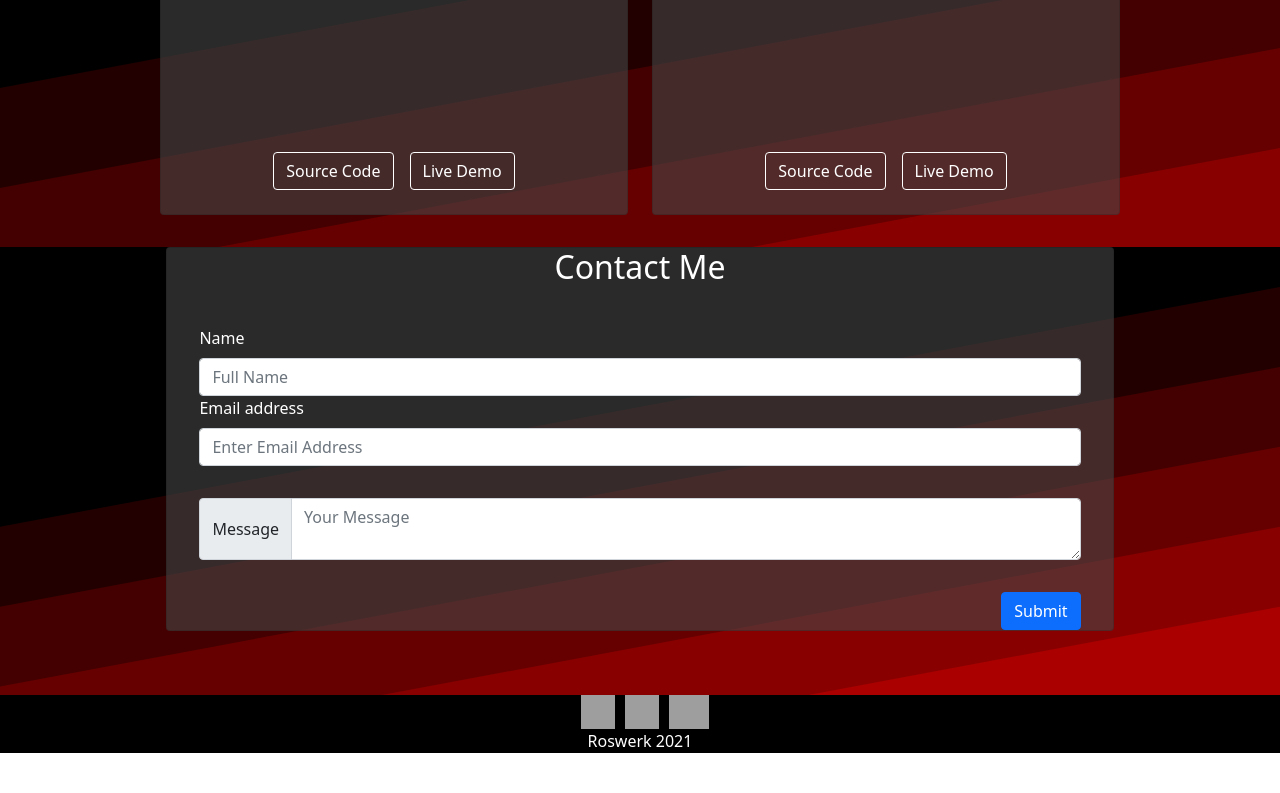
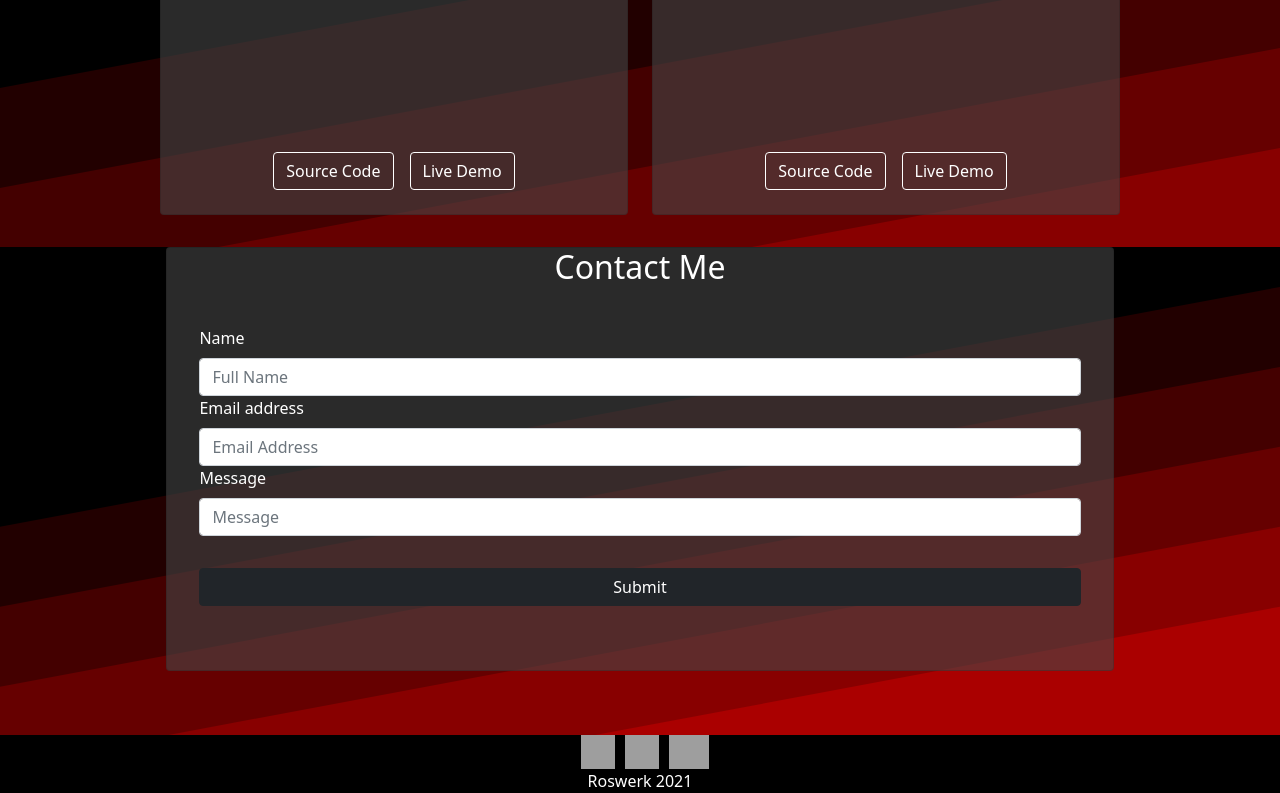
Before and after one commit to roswerk/Portfolio, a React (Create React App) app: page / in a window 1280 px wide. Shown: the part 7309-8102 px from the top of the page. Before the commit the page ends 8062 px from the top, so only its background shows below. Built offline with nearby package versions, Linux system fonts and the light colour scheme; grey boxes are pictures that could not be loaded.

Commit message:
Refactoring contact-form

```diff
--- a/src/components/contactMe/ContactMe.js
+++ b/src/components/contactMe/ContactMe.js
@@ -13,6 +13,7 @@ function ContactMe() {
 
         <Form
           className="formContent"
+          target="_blank"
           action="https://formsubmit.co/0bce47247151822ce9e9df09a6952496"
           method="POST"
         >
@@ -20,13 +21,12 @@ function ContactMe() {
             <Form.Group
               className="mb-3"
               controlId="formBasicEmail"
-              target="_blank"
               className="emailAddress"
             >
               <Form.Label>Email address</Form.Label>
               <Form.Control
                 type="email"
-                placeholder="Enter Email Address"
+                placeholder="Email Address"
                 name="email"
                 required
               />
@@ -46,23 +46,29 @@ function ContactMe() {
                 required
               />
             </Form.Group>
-          </div>
 
-          <div className="textbox">
-            <InputGroup>
-              <InputGroup.Text>Message</InputGroup.Text>
-              <FormControl
-                as="textarea"
-                aria-label="With textarea"
-                className="messageholder"
-                placeholder="Your Message"
+            <Form.Group
+              className="mb-3"
+              controlId="formBasicMessage"
+              className="message"
+            >
+              <Form.Label>Message</Form.Label>
+              <Form.Control
+                type="text"
                 name="message"
+                class="form-control"
+                placeholder="Message"
                 required
               />
-            </InputGroup>
+            </Form.Group>
 
             <div className="contactBtn">
-              <Button variant="primary" type="submit" className="contactButton">
+              <Button
+                variant="dark"
+                type="submit"
+                className="contactButton"
+                target="_blank"
+              >
                 Submit
               </Button>
             </div>
--- a/src/components/contactMe/contactMe.css
+++ b/src/components/contactMe/contactMe.css
@@ -30,7 +30,6 @@ order: 1;
 .message{
   display: flex;
   flex-direction: column;
-
   order: 3;
 }
 
@@ -43,6 +42,10 @@ order: 1;
 .contactBtn{
 text-align: right;
 margin-top: 2rem;
+margin-bottom: 2rem;
+display: flex;
+flex-direction: column;
+order: 4;
 }
 
 .emailAndPass{
```
